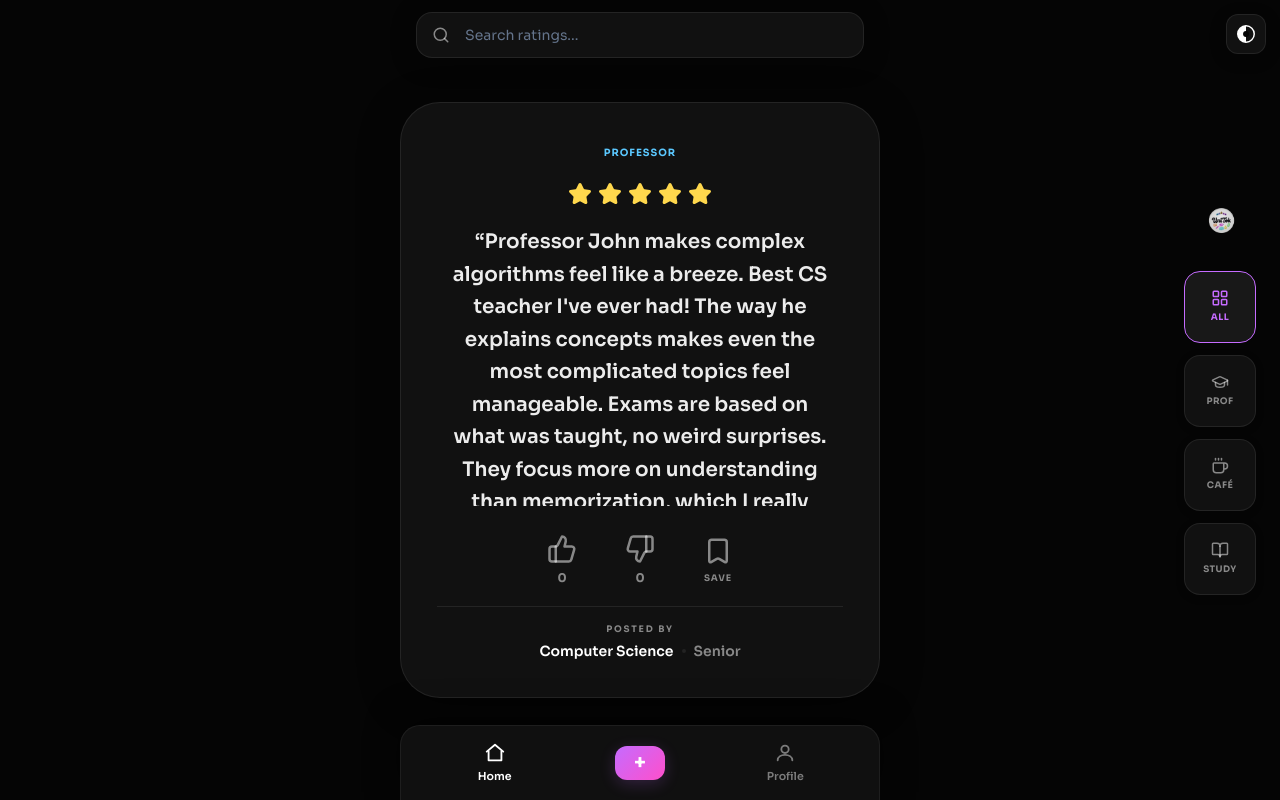
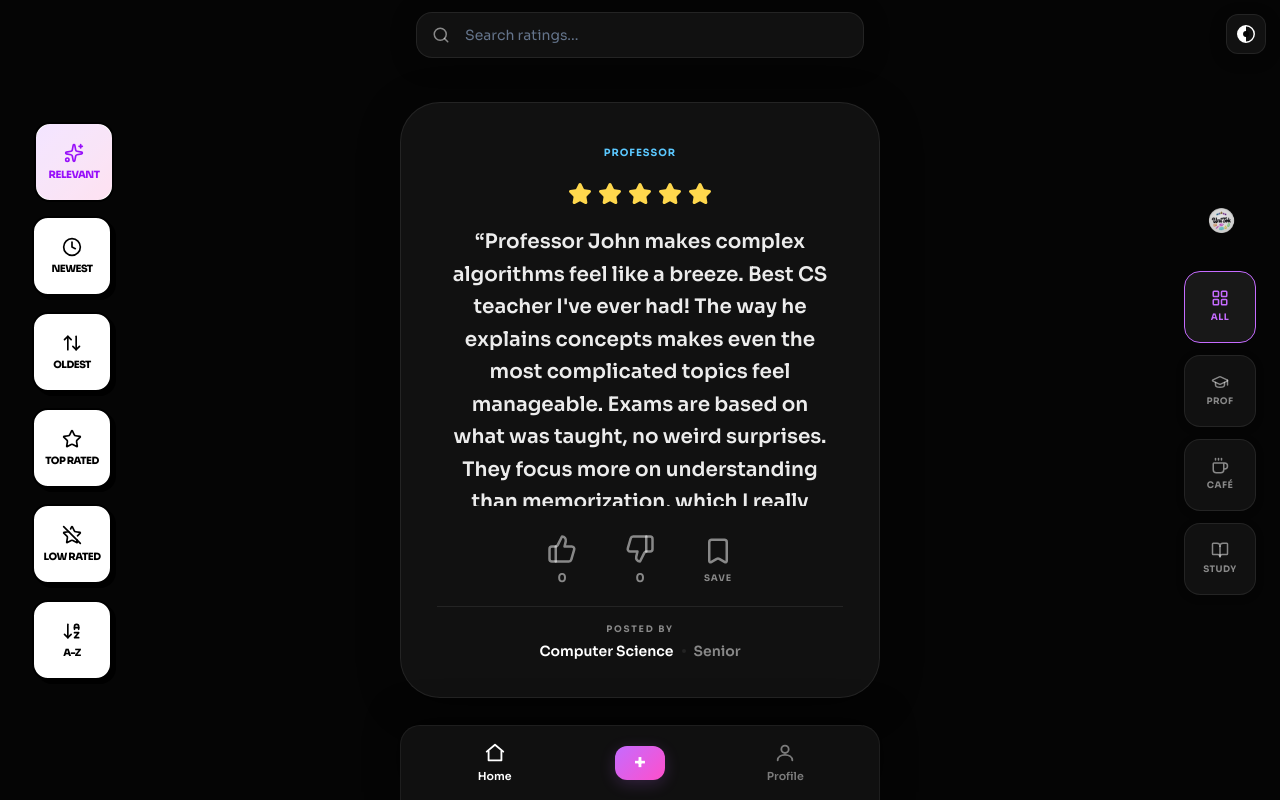
Before and after one commit to cmps-271-team-2/Frontend, a Next.js app: page /home in a window 1280 px wide. Built offline with nearby package versions, Linux system fonts and the light colour scheme.

Commit message:
fixed importd

```diff
--- a/app/home/page.tsx
+++ b/app/home/page.tsx
@@ -3,7 +3,7 @@
 import { useState } from "react";
 import GlobalHeader from "../components/SearchBar";
 import ReviewCard from "../components/ReviewCard";
-import sortBar from "../components/sortBar";
+import SortBar from "../components/sortBar";
 
 
 
@@ -32,6 +32,7 @@ const reviews = [
 
 export default function HomePage() {
   const [activeCategory, setActiveCategory] = useState("All");
+  const [activeSort, setActiveSort] = useState("relevant");
 
   const filteredReviews =
     activeCategory === "All"
@@ -49,6 +50,8 @@ export default function HomePage() {
         activeCategory={activeCategory}
         setActiveCategory={setActiveCategory}
       />
+
+      <SortBar activeSort={activeSort} setActiveSort={setActiveSort} />
 
       <div className="w-full">
         {filteredReviews.length > 0 ? (
```
